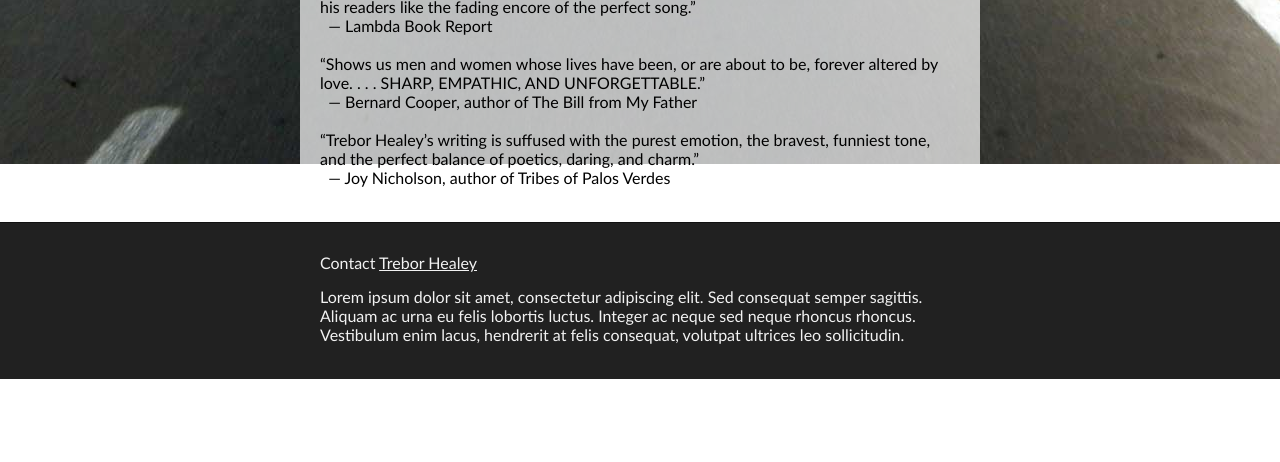
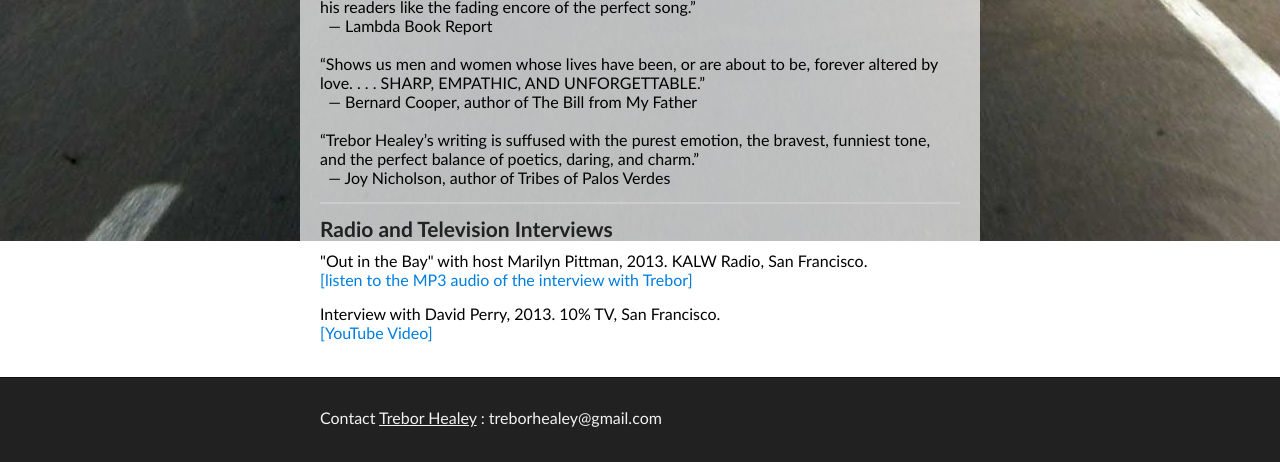
Before and after one commit to treborhealey/treborhealey.github.io, a plain HTML site: page index.html in a window 1280 px wide. Shown: the part 1442-1904 px from the top of the page. Before the commit the page ends 1821 px from the top, so only its background shows below. Drawn offline with Linux system fonts and the light colour scheme.

Commit message:
more updates; added tv and radio

```diff
--- a/index.html
+++ b/index.html
@@ -120,6 +120,15 @@ Healey reminds us that we should then moisturize with humor and sensuality.
 &nbsp;&nbsp;<span style="color: black;">&mdash;&nbsp;Joy Nicholson, author of <i>Tribes of Palos Verdes</i></span><br>
 </p>
 
+<hr />
+<h4>Radio and Television Interviews</h4>
+
+<p>"Out in the Bay" with host Marilyn Pittman, 2013. KALW Radio, San Francisco.<br />
+<a href="http://cpa.ds.npr.org/kalw/audio/2012/10/20121018oitb.mp3">[listen to the MP3 audio of the interview with Trebor]</a></p>
+
+<p>Interview with David Perry, 2013. <i>10% TV</i>, San Francisco.<br />
+<a href="https://www.youtube.com/watch?v=9wo0SmJRcsM">[YouTube Video]</a></p>
+
 <!-- <h3>Header Blah Blah Blah</h3>
 
 <p>Lorem ipsum dolor sit amet, consectetur adipiscing elit. Sed
@@ -141,12 +150,7 @@ sem aliquam. Fusce facilisis placerat sollicitudin.
     <!-- FOOTER  -->
     <div id="footer_wrap" class="outer">
       <footer class="inner">
-        <p>Contact <a href="">Trebor Healey</a></p>
-	<p>Lorem ipsum dolor sit amet, consectetur adipiscing
-	elit. Sed consequat semper sagittis. Aliquam ac urna eu felis
-	lobortis luctus. Integer ac neque sed neque rhoncus
-	rhoncus. Vestibulum enim lacus, hendrerit at felis consequat,
-	volutpat ultrices leo sollicitudin.</p>
+        <p>Contact <a href="mailto:treborhealey@gmail.com">Trebor Healey</a> : treborhealey@gmail.com</p>
       </footer>
     </div>
 
```
